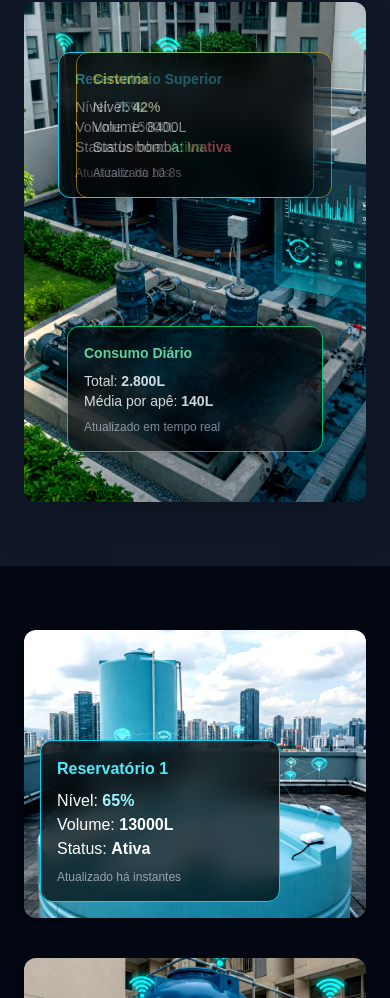
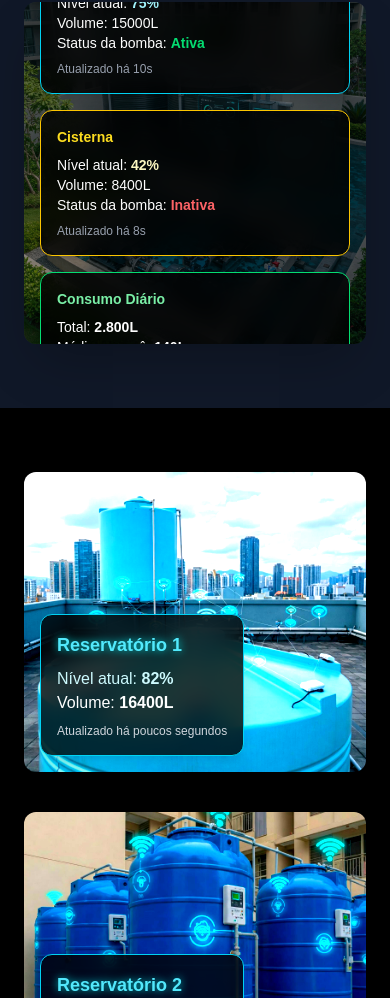
Before and after one commit to Nexusenseiot/landing-nexusense, a Next.js app: page / in a window 390 px wide. Shown: the part 1002-2000 px from the top of the page. Built offline with nearby package versions, Linux system fonts and the light colour scheme.

Commit message:
Ajuste no layout mobile: dados do demo dashboard em coluna, imagens com dados visíveis e estilizados

```diff
--- a/app/page.tsx
+++ b/app/page.tsx
@@ -5,7 +5,7 @@ export default function Home() {
     <>
       {/* HERO SECTION */}
       <main className="relative min-h-screen flex flex-col items-center justify-center text-white bg-black">
-        <div className="absolute inset-0 bg-[url('/demo-dashboard.jfif')] bg-cover bg-center" />
+        <div className="absolute inset-0 bg-[url('/demo-dashboard.jfif')] bg-cover bg-center brightness-75" />
         <div className="absolute inset-0 bg-black/70 backdrop-blur-sm" />
 
         <div className="relative z-10 text-center px-6 -mt-12">
@@ -34,38 +34,36 @@ export default function Home() {
         </div>
       </main>
 
-      {/* DASHBOARD ANIMADO */}
+      {/* DASHBOARD ANIMADO - PAINÉIS CENTRAIS */}
       <section className="relative bg-gray-900 text-white py-16 px-6">
         <div className="max-w-6xl mx-auto text-center">
           <h2 className="text-3xl font-bold mb-6">Veja a plataforma em ação</h2>
 
-          <div className="relative w-full h-[500px] rounded-xl overflow-hidden shadow-2xl">
+          <div className="relative w-full max-w-5xl mx-auto rounded-xl overflow-hidden shadow-2xl">
             <img
               src="/demo-dashboard.jfif"
               alt="Dashboard IoT"
-              className="w-full h-full object-cover brightness-110 contrast-125"
+              className="w-full h-full object-cover brightness-90"
             />
 
-            {/* Painel 1 - Reservatório Superior */}
-            <div className="absolute top-[10%] left-[10%] w-64 bg-black/70 backdrop-blur-md text-left text-sm p-4 rounded-xl border border-cyan-400 animate-[pulse_3s_ease-in-out_infinite] shadow-lg">
+            <div className="absolute inset-0 flex flex-col items-center justify-center gap-4 px-4 py-6 md:py-10 bg-black/40">
+              <div className="w-full max-w-md bg-black/80 backdrop-blur-md text-left text-sm p-4 rounded-xl border border-cyan-400 animate-pulse shadow-lg">
                 <h3 className="font-bold text-cyan-300 mb-2">Reservatório Superior</h3>
-              <p>Nível: <span className="text-cyan-200 font-semibold">75%</span></p>
+                <p>Nível atual: <span className="text-cyan-200 font-semibold">75%</span></p>
                 <p>Volume: <span className="text-white">15000L</span></p>
-              <p>Status bomba: <span className="text-green-400 font-semibold">Ativa</span></p>
+                <p>Status da bomba: <span className="text-green-400 font-semibold">Ativa</span></p>
                 <p className="text-xs text-gray-400 mt-2">Atualizado há 10s</p>
               </div>
 
-            {/* Painel 2 - Cisterna */}
-            <div className="absolute top-[10%] right-[10%] w-64 bg-black/70 backdrop-blur-md text-left text-sm p-4 rounded-xl border border-yellow-400 animate-[pulse_4s_ease-in-out_infinite] shadow-lg">
+              <div className="w-full max-w-md bg-black/80 backdrop-blur-md text-left text-sm p-4 rounded-xl border border-yellow-400 animate-pulse shadow-lg">
                 <h3 className="font-bold text-yellow-300 mb-2">Cisterna</h3>
-              <p>Nível: <span className="text-yellow-100 font-semibold">42%</span></p>
+                <p>Nível atual: <span className="text-yellow-100 font-semibold">42%</span></p>
                 <p>Volume: <span className="text-white">8400L</span></p>
-              <p>Status bomba: <span className="text-red-400 font-semibold">Inativa</span></p>
+                <p>Status da bomba: <span className="text-red-400 font-semibold">Inativa</span></p>
                 <p className="text-xs text-gray-400 mt-2">Atualizado há 8s</p>
               </div>
 
-            {/* Painel 3 - Consumo Diário */}
-            <div className="absolute bottom-[10%] left-[50%] translate-x-[-50%] w-64 bg-black/70 backdrop-blur-md text-left text-sm p-4 rounded-xl border border-green-400 animate-[pulse_5s_ease-in-out_infinite] shadow-lg">
+              <div className="w-full max-w-md bg-black/80 backdrop-blur-md text-left text-sm p-4 rounded-xl border border-green-400 animate-pulse shadow-lg">
                 <h3 className="font-bold text-green-300 mb-2">Consumo Diário</h3>
                 <p>Total: <span className="text-white font-semibold">2.800L</span></p>
                 <p>Média por apê: <span className="text-white font-semibold">140L</span></p>
@@ -73,57 +71,51 @@ export default function Home() {
               </div>
             </div>
           </div>
+        </div>
       </section>
 
-      {/* IMAGENS ADICIONAIS COM DADOS */}
-      <section className="bg-gray-950 text-white py-16 px-6">
+      {/* IMAGENS COM DADOS */}
+<section className="bg-black text-white py-16 px-6">
   <div className="max-w-6xl mx-auto grid grid-cols-1 md:grid-cols-2 gap-10">
     {[
-            {
-              src: '/reservatorio1.jfif',
-              title: 'Reservatório 1',
-              nivel: '65%',
-              volume: '13000L',
-              status: 'Ativa',
-              cor: 'cyan'
-            },
-            {
-              src: '/reservatorio2.jfif',
-              title: 'Reservatório 2',
-              nivel: '50%',
-              volume: '10000L',
-              status: 'Inativa',
-              cor: 'yellow'
-            },
-            {
-              src: '/bombas1.jfif',
-              title: 'Sala de Bombas 1',
-              nivel: 'Operando',
-              volume: 'Fluxo normal',
-              status: 'Ativa',
-              cor: 'green'
-            },
-            {
-              src: '/bombas2.jfif',
-              title: 'Sala de Bombas 2',
-              nivel: 'Parada técnica',
-              volume: 'Sem fluxo',
-              status: 'Inativa',
-              cor: 'red'
-            },
-          ].map((item, i) => (
-            <div key={i} className="relative rounded-xl overflow-hidden shadow-lg">
+      { src: 'reservatorio1.jfif', titulo: 'Reservatório 1', nivel: '82%', volume: '16400L' },
+      { src: 'reservatorio2.jfif', titulo: 'Reservatório 2', nivel: '39%', volume: '7800L' },
+      { src: 'bombas1.jfif', titulo: 'Sala das Bombas 1', status: 'Ativa' },
+      { src: 'bombas2.jfif', titulo: 'Sala das Bombas 2', status: 'Inativa' },
+    ].map((img, i) => (
+      <div key={i} className="relative rounded-xl overflow-hidden shadow-2xl">
         <img
-                src={item.src}
-                alt={item.title}
-                className="w-full h-72 object-cover brightness-110 contrast-125"
+          src={`/${img.src}`}
+          alt={img.titulo}
+          className="w-full h-[300px] object-cover brightness-125 saturate-200 contrast-125"
         />
-              <div className={`absolute bottom-4 left-4 w-60 bg-black/70 backdrop-blur-md p-4 rounded-xl border border-${item.cor}-400 animate-[pulse_6s_ease-in-out_infinite]`}>
-                <h3 className={`font-bold text-${item.cor}-300 mb-2`}>{item.title}</h3>
-                <p>Nível: <span className={`text-${item.cor}-200 font-semibold`}>{item.nivel}</span></p>
-                <p>Volume: <span className="text-white font-semibold">{item.volume}</span></p>
-                <p>Status: <span className={`text-${item.cor}-400 font-semibold`}>{item.status}</span></p>
-                <p className="text-xs text-gray-400 mt-2">Atualizado há instantes</p>
+        <div className="absolute bottom-4 left-4 bg-black/80 backdrop-blur-md p-4 rounded-xl border border-cyan-400 shadow-xl animate-pulse w-fit max-w-[80%]">
+          <h3 className="text-cyan-300 font-bold text-lg mb-2 drop-shadow-[0_0_4px_rgba(0,255,255,0.8)]">
+            {img.titulo}
+          </h3>
+          {img.nivel && (
+            <>
+              <p className="text-cyan-100">
+                Nível atual: <span className="font-bold">{img.nivel}</span>
+              </p>
+              <p>
+                Volume: <span className="text-white font-semibold">{img.volume}</span>
+              </p>
+            </>
+          )}
+          {img.status && (
+            <p>
+              Status da bomba:{' '}
+              <span
+                className={`font-semibold ${
+                  img.status === 'Ativa' ? 'text-green-400' : 'text-red-400'
+                }`}
+              >
+                {img.status}
+              </span>
+            </p>
+          )}
+          <p className="text-xs text-gray-300 mt-2">Atualizado há poucos segundos</p>
         </div>
       </div>
     ))}
```
Lines whose indentation alone changed are shown as unchanged.
